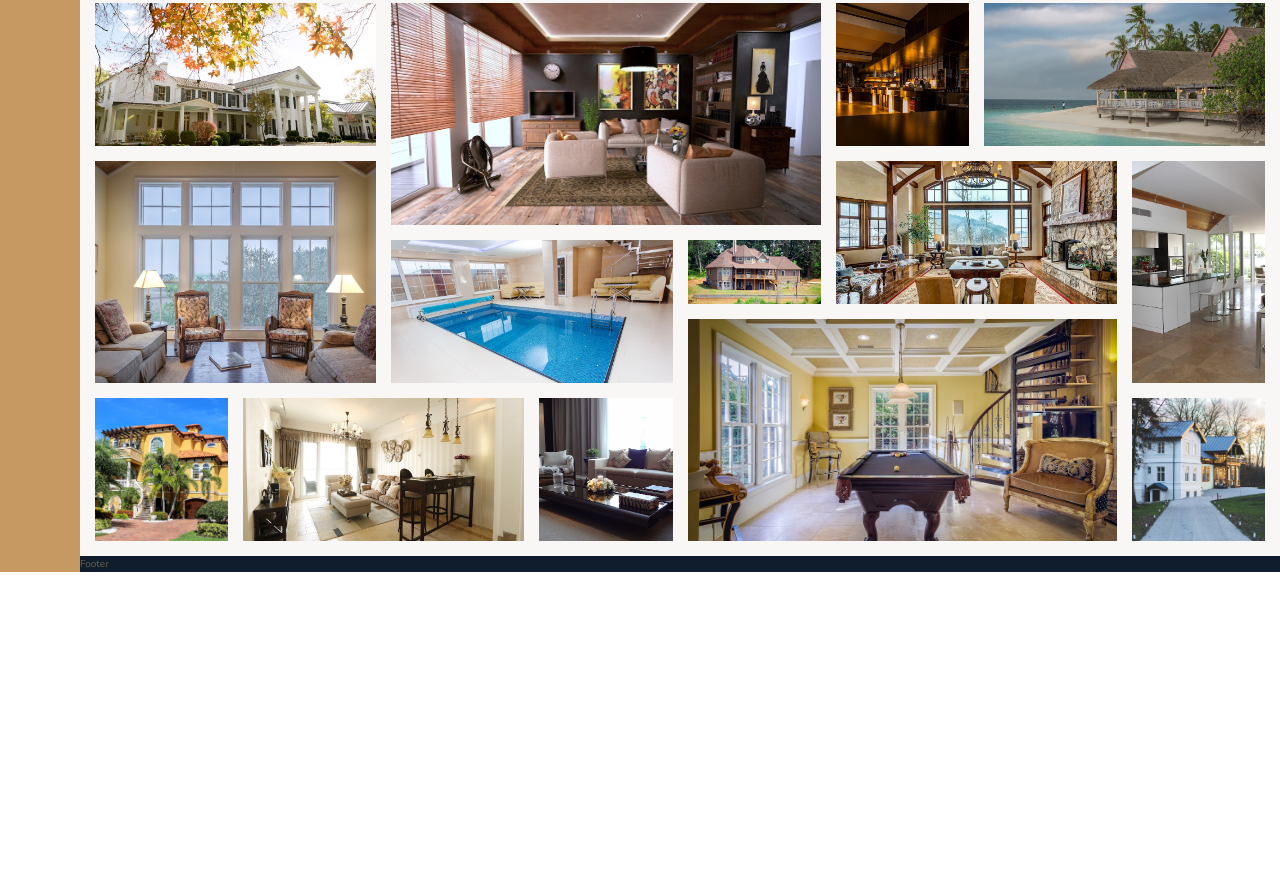
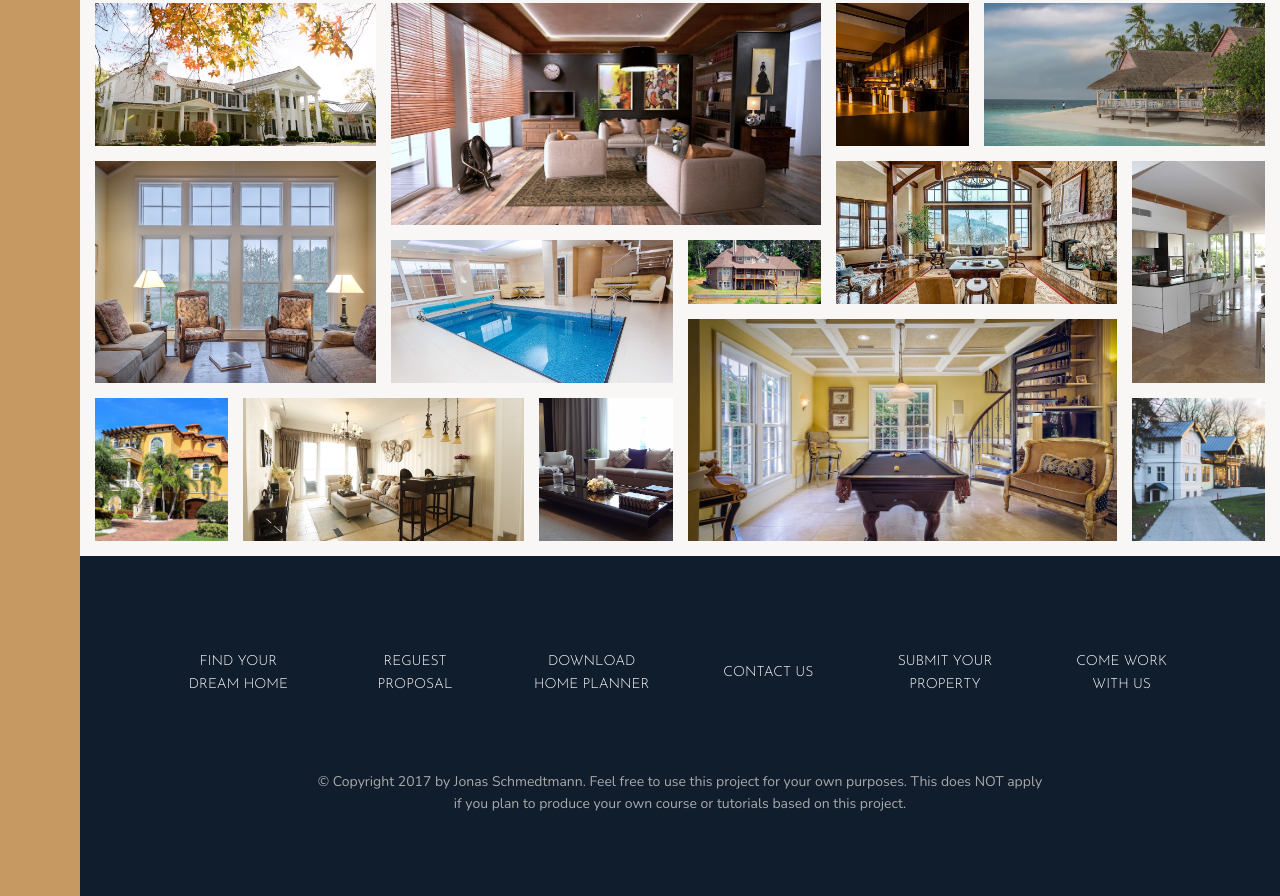
Before and after one commit to alinaaleks/nexter-project, a website: page index.html in a window 1280 px wide. Shown: the part 3084-3980 px from the top of the page. Before the commit the page ends 3656 px from the top, so only its background shows below. Drawn offline with nearby package versions, Linux system fonts and the light colour scheme.

Commit message:
Build footer.

```diff
--- a/index.html
+++ b/index.html
@@ -341,7 +341,15 @@
         </section>
 
         <footer class="footer">
-            Footer
+            <ul class="nav">
+                    <li class="nav__item"><a class="nav__link" href="#">Find your dream home</a></li>
+                    <li class="nav__item"><a class="nav__link" href="#">Reguest proposal</a></li>
+                    <li class="nav__item"><a class="nav__link" href="#">Download home planner</a></li>
+                    <li class="nav__item"><a class="nav__link" href="#">Contact us</a></li>
+                    <li class="nav__item"><a class="nav__link" href="#">Submit your property</a></li>
+                    <li class="nav__item"><a class="nav__link" href="#">Come work with us</a></li>
+            </ul>
+            <p class="copyright">&copy; Copyright 2017 by Jonas Schmedtmann. Feel free to use this project for your own purposes. This does NOT apply if you plan to produce your own course or tutorials based on this project.</p>
         </footer>
     </body>
 </html>
--- a/sass/_footer.scss
+++ b/sass/_footer.scss
@@ -1,4 +1,46 @@
 .footer {
   grid-column:full-start / full-end;
+  padding: 8rem;
   background-color: $color-secondary;
 }
+
+.nav {
+  display: grid;
+  grid-template-columns: repeat(auto-fit, minmax(15rem, 1fr));
+  //align-items: center;
+  gap: 2rem;
+
+  list-style: none;
+
+  &__item {
+    display: flex;
+    justify-content: center;
+    align-items: center;
+    transition: all .2s;
+  }
+
+  &__item:hover {
+    background-color: rgba(#fff, .05);
+    transform: translateY(-3px);
+  }
+
+  &__link:link,
+  &__link:visited {
+    display: block;
+    padding: 1.5rem;
+    color: #fff;
+    text-align: center;
+    text-decoration: none;
+    text-transform: uppercase;
+    font-family: $font-display;
+    font-size: 1.4rem;
+  }
+}
+
+.copyright {
+  width: 70%;
+  margin: 6rem auto 0 auto;
+  color: $color-grey-light-2;
+  text-align: center;
+  font-size: 1.4rem;
+}
```
Also changed, not shown: css/style.css.
